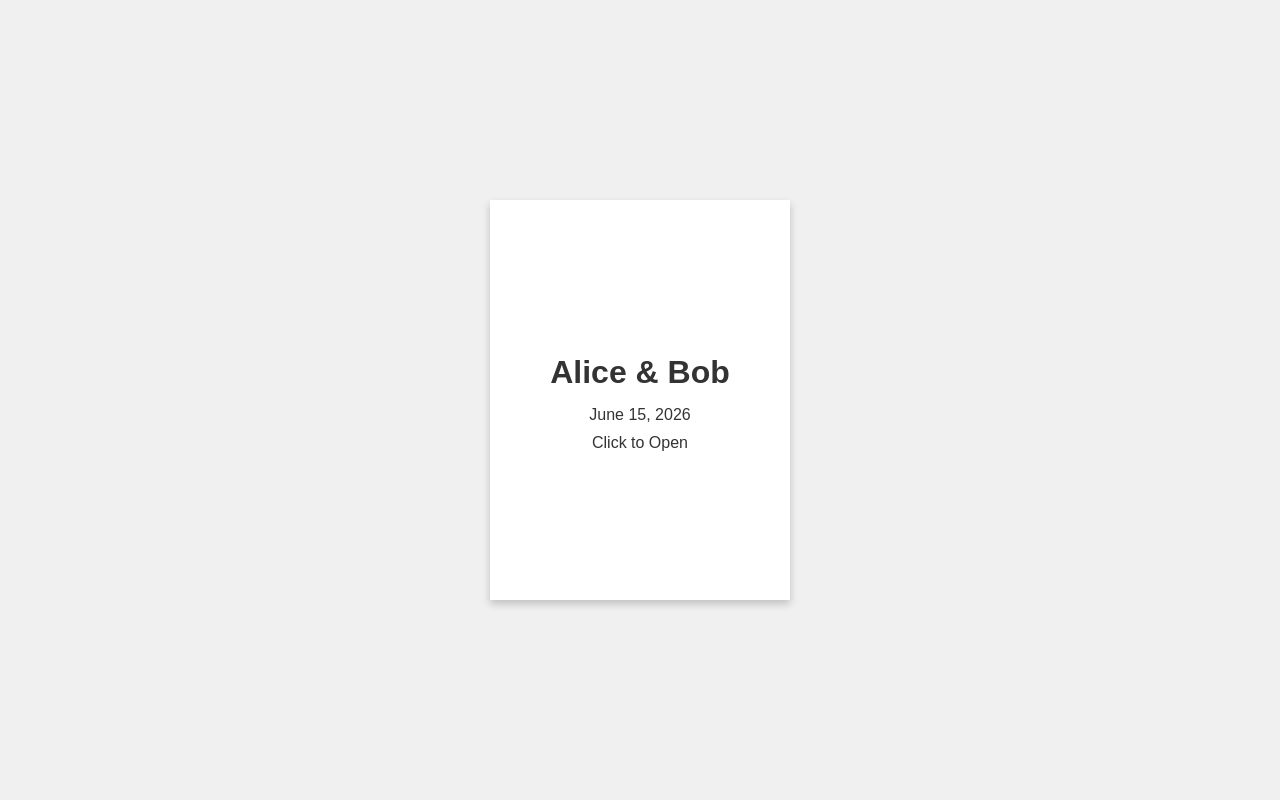
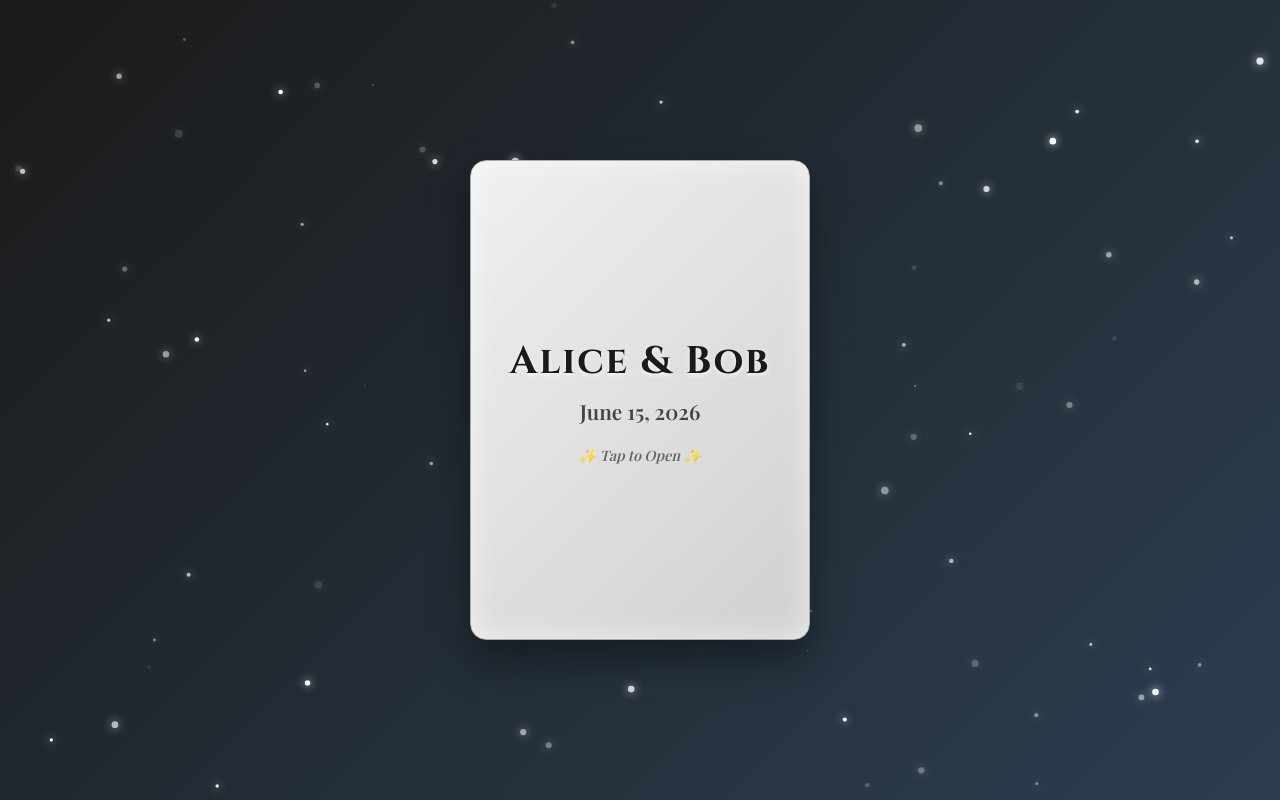
Before and after one commit to tnitn/save-the-date, a plain HTML site: page index.html in a window 1280 px wide. Drawn offline with nearby package versions, Linux system fonts and the light colour scheme.

Commit message:
add sparkle

```diff
--- a/index.html
+++ b/index.html
@@ -1,25 +1,48 @@
 <!DOCTYPE html>
 <html lang="en">
+
 <head>
     <meta charset="UTF-8">
     <meta name="viewport" content="width=device-width, initial-scale=1.0">
     <title>Save the Date!</title>
     <!-- We'll add CSS here in the next step -->
     <style>
+        @import url('https://fonts.googleapis.com/css2?family=Cinzel:wght@700&family=Playfair+Display:wght@400;600&display=swap');
+
+        * {
+            margin: 0;
+            padding: 0;
+            box-sizing: border-box;
+        }
+
         body {
-            font-family: Arial, sans-serif;
-            background-color: #f0f0f0;
+            font-family: 'Playfair Display', serif;
+            background: linear-gradient(135deg, #1a1a1a, #2c3e50);
             display: flex;
             justify-content: center;
             align-items: center;
-            height: 100vh;
-            margin: 0;
+            min-height: 100vh;
+            overflow: hidden;
+            position: relative;
         }
 
+        /* Sparkles Background */
+        #sparkles {
+            position: fixed;
+            top: 0;
+            left: 0;
+            width: 100%;
+            height: 100%;
+            pointer-events: none;
+            z-index: 1;
+        }
+
+        /* Flip Card */
         .card {
-            perspective: 1000px; /* Gives 3D depth for the flip */
-            width: 300px;
-            height: 400px;
+            perspective: 1000px;
+            width: 340px;
+            height: 480px;
+            z-index: 10;
         }
 
         .card-inner {
@@ -27,93 +50,195 @@
             width: 100%;
             height: 100%;
             text-align: center;
-            transition: transform 0.6s; /* Smooth rotation */
-            transform-style: preserve-3d; /* Enables 3D transform */
-            box-shadow: 0 4px 8px rgba(0,0,0,0.2);
+            transition: transform 0.8s cubic-bezier(0.25, 0.8, 0.25, 1);
+            transform-style: preserve-3d;
+            box-shadow: 0 20px 40px rgba(0, 0, 0, 0.4);
+            border-radius: 16px;
+            overflow: hidden;
         }
 
-        .card:hover .card-inner {
-            transform: rotateY(180deg); /* Flips on hover for desktop; we'll add click for mobile */
+        .card:hover .card-inner,
+        .card.clicked .card-inner {
+            transform: rotateY(180deg);
         }
 
-        .card-front, .card-back {
+        .card-front,
+        .card-back {
             position: absolute;
             width: 100%;
             height: 100%;
-            backface-visibility: hidden; /* Hides the back when facing away */
+            backface-visibility: hidden;
             display: flex;
             flex-direction: column;
             justify-content: center;
             align-items: center;
-            padding: 20px;
-            box-sizing: border-box;
+            padding: 30px;
+            border-radius: 16px;
+            background: linear-gradient(135deg, #e5e5e5, #c0c0c0, #d4d4d4);
+            box-shadow:
+                inset 0 0 30px rgba(255, 255, 255, 0.6),
+                0 8px 32px rgba(0, 0, 0, 0.3);
         }
 
         .card-front {
-            background-color: #ffffff;
+            background: linear-gradient(135deg, #f0f0f0, #d0d0d0);
+            color: #333;
+            border: 1px solid #aaa;
+        }
+
+        .card-front h1 {
+            font-family: 'Cinzel', serif;
+            font-size: 2.4em;
+            color: #1a1a1a;
+            text-shadow: 0 2px 4px rgba(255, 255, 255, 0.8);
+            margin-bottom: 10px;
+            letter-spacing: 2px;
+        }
+
+        .card-front p {
+            font-size: 1.3em;
+            color: #444;
+            font-weight: 600;
+        }
+
+        .card-back {
+            background: linear-gradient(135deg, #f8f8f8, #e0e0e0);
+            color: #222;
+            transform: rotateY(180deg);
+            border: 1px solid #999;
+        }
+
+        .card-back h2 {
+            font-family: 'Cinzel', serif;
+            font-size: 1.8em;
+            margin-bottom: 20px;
+            color: #1a1a1a;
+            text-shadow: 0 1px 2px rgba(255, 255, 255, 0.7);
+        }
+
+        .card-back p {
+            font-size: 1.1em;
+            margin: 12px 0;
+            line-height: 1.6;
             color: #333;
         }
 
-        .card-back {
-            background-color: #ffebee;
-            color: #333;
-            transform: rotateY(180deg); /* Starts rotated */
+        .card-back a {
+            color: #b71c1c;
+            font-weight: bold;
+            text-decoration: none;
+            border-bottom: 1px dashed #b71c1c;
+            transition: all 0.3s;
         }
 
-        h1, h2 {
-            margin: 10px 0;
+        .card-back a:hover {
+            color: #d32f2f;
+            border-bottom: 1px solid #d32f2f;
         }
 
-        p {
-            margin: 5px 0;
-        }
-
-        a {
-            color: #d32f2f;
-            text-decoration: none;
-        }
-
-        a:hover {
-            text-decoration: underline;
+        /* Click instruction */
+        #click-hint {
+            margin-top: 20px;
+            font-size: 0.9em;
+            color: #666;
+            font-style: italic;
         }
     </style>
 </head>
+
 <body>
+    <canvas id="sparkles"></canvas>
+
     <div class="card">
         <div class="card-inner">
             <div class="card-front">
                 <h1>Alice & Bob</h1>
                 <p>June 15, 2026</p>
-                <p>Click to Open</p>
+                <p id="click-hint">✨ Tap to Open ✨</p>
             </div>
             <div class="card-back">
                 <h2>Dear <span id="guest-name">Guest</span>,</h2>
                 <p>Date: June 15, 2026</p>
                 <p>Time: 4:00 PM</p>
                 <p>Place: Sunny Gardens, 123 Wedding Lane, Cityville</p>
-                <p>Please RSVP via this <a href="https://forms.gle/YOUR_GOOGLE_FORM_LINK" target="_blank">questionnaire</a>.</p>
+                <p>Please RSVP via this <a href="https://forms.gle/YOUR_GOOGLE_FORM_LINK"
+                        target="_blank">questionnaire</a>.</p>
             </div>
         </div>
     </div>
     <!-- We'll add JavaScript here in a later step -->
     <script>
-        // Handle click to flip (for touch devices, since hover doesn't work well)
+        // Flip on click
         const card = document.querySelector('.card');
-        const cardInner = document.querySelector('.card-inner');
-
-        card.addEventListener('click', function() {
-            cardInner.style.transform = cardInner.style.transform === 'rotateY(180deg)' ? 'rotateY(0deg)' : 'rotateY(180deg)';
+        card.addEventListener('click', () => {
+            card.classList.toggle('clicked');
         });
 
-        // Personalize guest name from URL
-        function getQueryParam(param) {
-            const urlParams = new URLSearchParams(window.location.search);
-            return urlParams.get(param);
+        // === SPARKLE ENGINE ===
+        const sparklesCanvas = document.getElementById('sparkles');
+        const ctx = sparklesCanvas.getContext('2d');
+        let sparkles = [];
+
+        function resizeCanvas() {
+            sparklesCanvas.width = window.innerWidth;
+            sparklesCanvas.height = window.innerHeight;
+        }
+        resizeCanvas();
+        window.addEventListener('resize', resizeCanvas);
+
+        class Sparkle {
+            constructor() {
+                this.reset();
+            }
+            reset() {
+                this.x = Math.random() * sparklesCanvas.width;
+                this.y = Math.random() * sparklesCanvas.height;
+                this.size = Math.random() * 3 + 1;
+                this.speedX = (Math.random() - 0.5) * 0.5;
+                this.speedY = (Math.random() - 0.5) * 0.5;
+                this.life = 0;
+                this.maxLife = Math.random() * 60 + 40;
+                this.opacity = 1;
+            }
+            update() {
+                this.x += this.speedX;
+                this.y += this.speedY;
+                this.life++;
+                this.opacity = 1 - (this.life / this.maxLife);
+                if (this.life > this.maxLife) this.reset();
+            }
+            draw() {
+                ctx.globalAlpha = this.opacity;
+                ctx.fillStyle = '#ffffff';
+                ctx.shadowBlur = 10;
+                ctx.shadowColor = '#ffffff';
+                ctx.beginPath();
+                ctx.arc(this.x, this.y, this.size, 0, Math.PI * 2);
+                ctx.fill();
+                ctx.shadowBlur = 0;
+            }
         }
 
+        // Create 80 sparkles
+        for (let i = 0; i < 80; i++) {
+            sparkles.push(new Sparkle());
+        }
+
+        function animate() {
+            ctx.clearRect(0, 0, sparklesCanvas.width, sparklesCanvas.height);
+            sparkles.forEach(s => {
+                s.update();
+                s.draw();
+            });
+            requestAnimationFrame(animate);
+        }
+        animate();
+
+        // Personalize guest name
         const guestNameElement = document.getElementById('guest-name');
-        const guest = getQueryParam('guest') || 'Guest'; // Default to 'Guest' if no param
-        guestNameElement.textContent = guest.replace('+', ' '); // Replace + with space for names like 'John+Doe'
+        const guest = new URLSearchParams(window.location.search).get('guest') || 'Guest';
+        guestNameElement.textContent = decodeURIComponent(guest).replace(/\+/g, ' ');
     </script>
 </body>
+
 </html>
```
